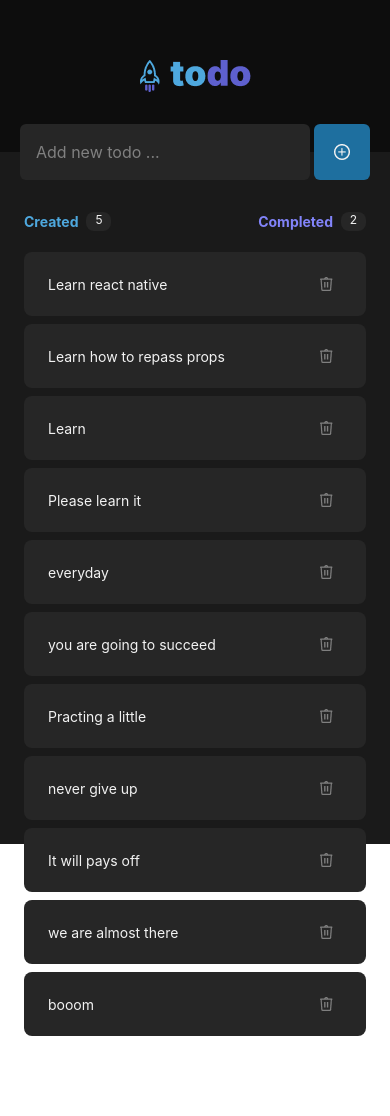
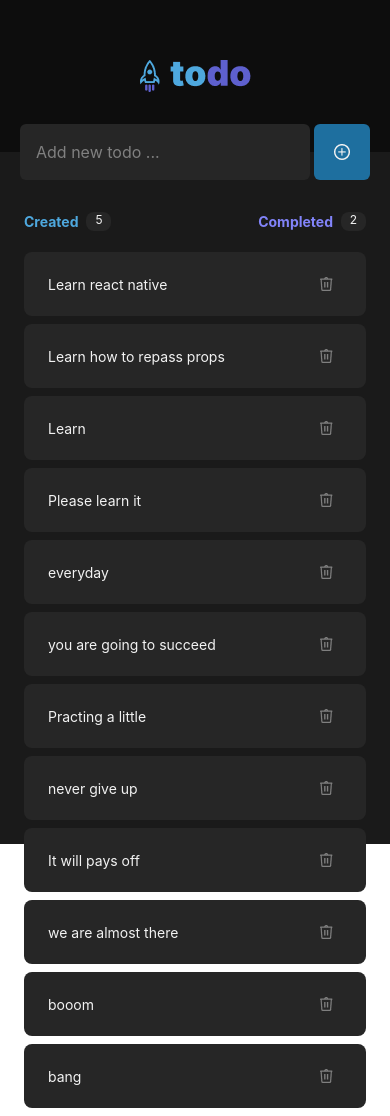
Before and after one commit to Ca-byte/todo-react-native, a React Native app: screen / in a window 390 px wide. Before the commit the page ends 1044 px from the top, so only its background shows below. Built offline with nearby package versions, Linux system fonts and the light colour scheme.

Commit message:
add alerts

```diff
--- a/src/components/TodoList/index.tsx
+++ b/src/components/TodoList/index.tsx
@@ -1,4 +1,4 @@
-import { FlatList, Image, Text, TextInput, TouchableOpacity, View} from "react-native";
+import { Alert, FlatList, Image, Text, TextInput, TouchableOpacity, View} from "react-native";
 import { useState } from "react";
 import { styles } from "./styles";
 
@@ -10,15 +10,25 @@ import { TodoItem } from "../TodoItem";
 export function TodoList() {
 	const [task, setTask] = useState('');
 	{/*const [ newTask, setNewTask] = useState<string[]>([])*/}
-	const todos = ['Learn react native', 'Learn how to repass props', 'Learn', 'Please learn it', 'everyday', 'you are going to succeed', 'Practing a little','never give up', 'It will pays off', 'we are almost there', 'booom']
+	const todos = ['Learn react native', 'Learn how to repass props', 'Learn', 'Please learn it', 'everyday', 'you are going to succeed', 'Practing a little','never give up', 'It will pays off', 'we are almost there', 'booom', 'bang']
 
 	function handleAddNewTask() {
-		if (!task)
-    setTask('');
+		if (todos.includes('everyday')){
+			return Alert.alert("Oops! It seems like you've already added this task to your list.")
+		}
   }
 
 	function handleRemoveTodo(activity: string){
-		console.log(`Are you sure to delete ${activity}!`)
+		Alert.alert('Delete',`Are you sure to delete ${activity}?`, [
+			{
+				text: 'Yes',
+				onPress: () => Alert.alert('Deleted!')
+			},
+			{
+				text: 'No',
+				style: 'cancel'
+			}
+		] )
 	}
 
 	return(
```
